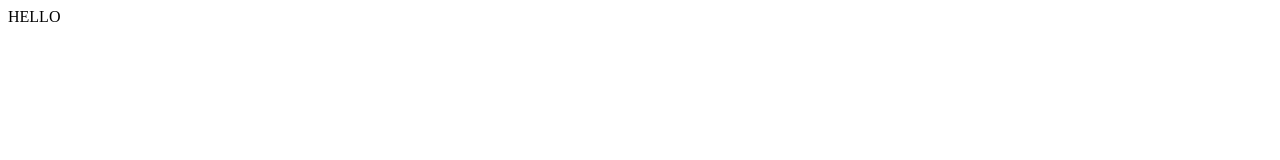
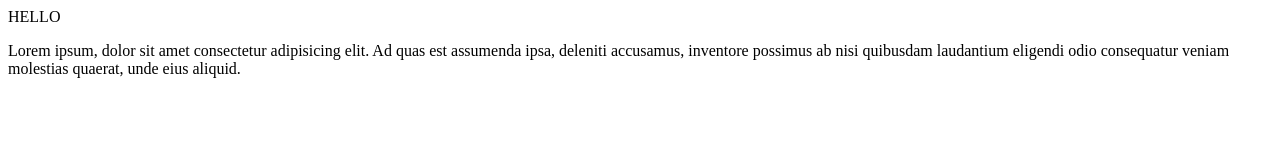
Before and after one commit to Praveen10008/demo-repo, a plain HTML site: page index.html in a window 1280 px wide. Drawn offline with Linux system fonts and the light colour scheme.

Commit message:
chages
Just added

```diff
--- a/index.html
+++ b/index.html
@@ -1 +1,8 @@
 <div>HELLO</div>
+<p>
+  Lorem ipsum, dolor sit amet consectetur adipisicing elit. Ad quas est
+  assumenda ipsa, deleniti accusamus, inventore possimus ab nisi quibusdam
+  laudantium eligendi odio consequatur veniam molestias quaerat, unde eius
+  aliquid.
+</p>
+<p></p>
```
